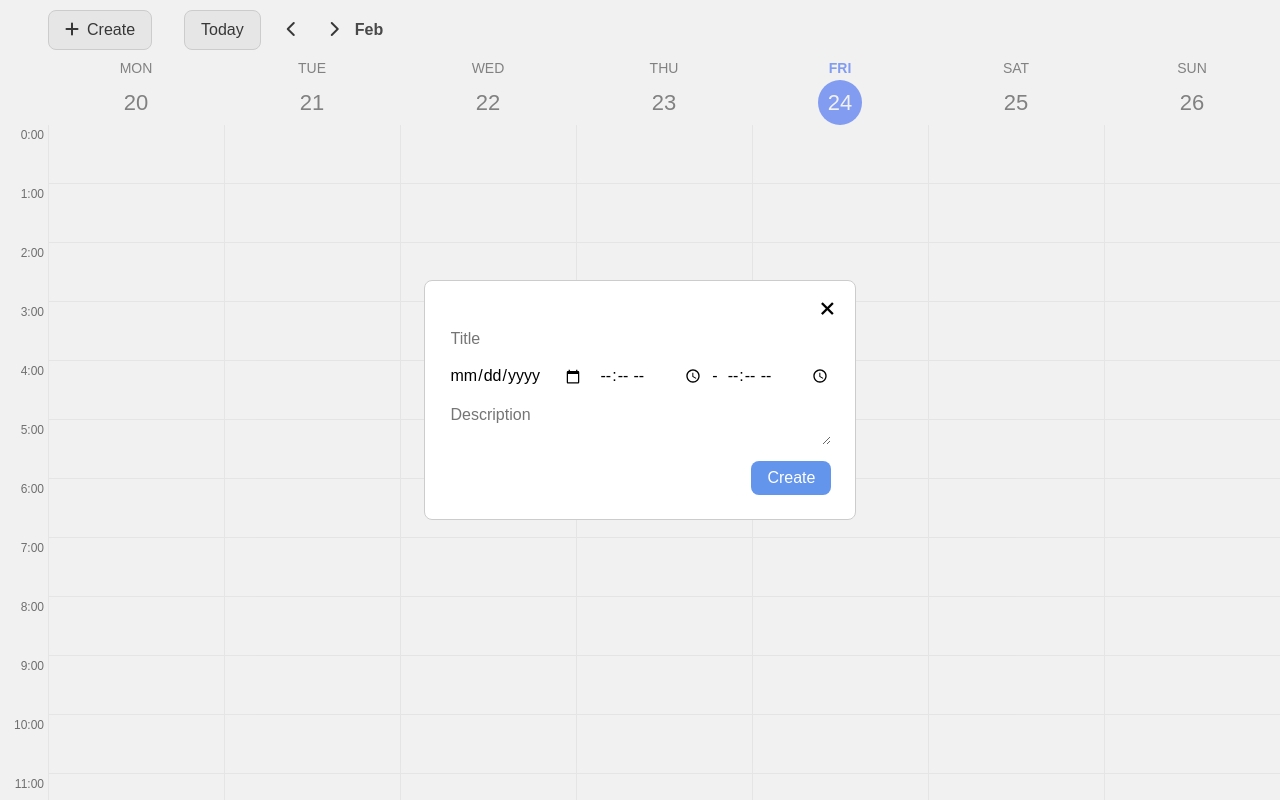
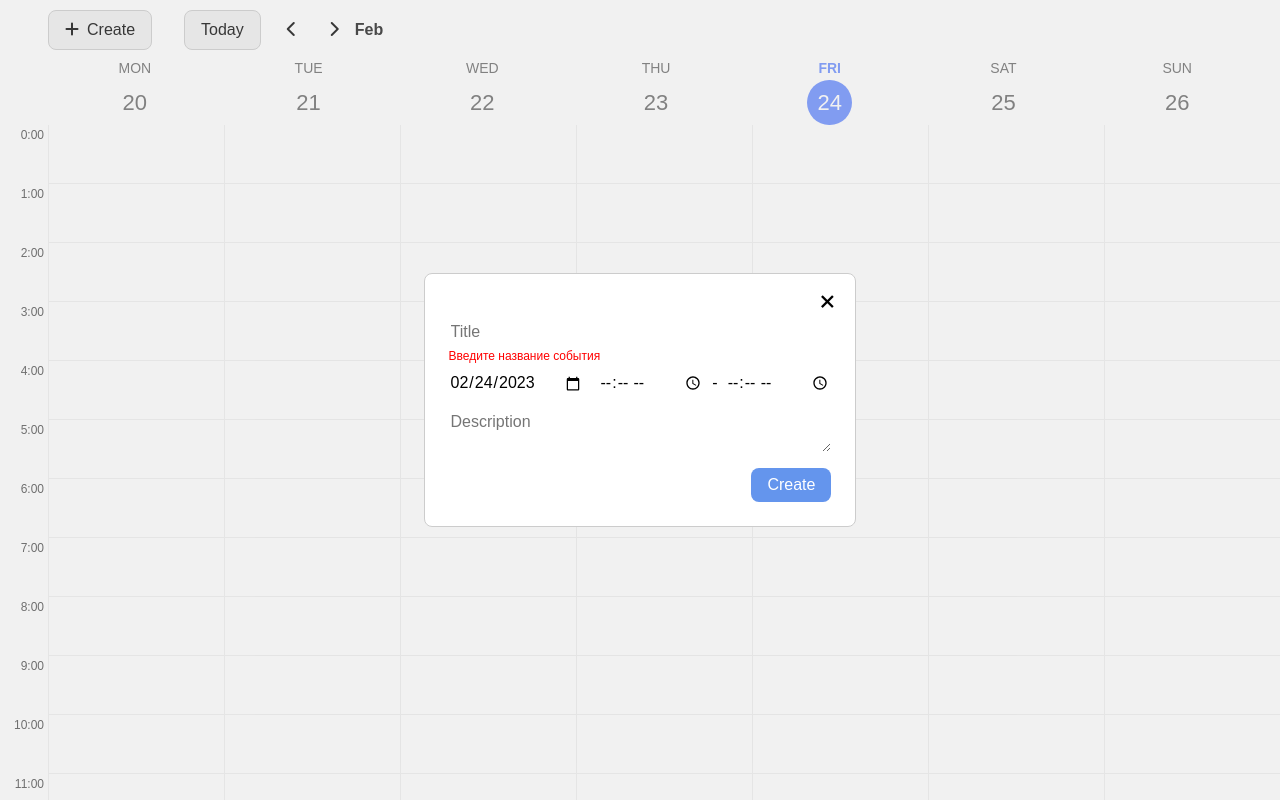
Before and after one commit to Kluy/react-calendar, a React app: page / in a window 1280 px wide. Both pictures are taken after a click on the button "Create". Built offline with nearby package versions, Linux system fonts and the light colour scheme; no server answers.

Commit message:
fix1_240223

```diff
--- a/src/App.jsx
+++ b/src/App.jsx
@@ -4,7 +4,6 @@ import Calendar from './components/calendar/Calendar.jsx';
 import Modal from './components/modal/Modal.jsx';
 import moment from 'moment';
 import { fetchData } from './gateway/gateway.js';
-
 import { getWeekStartDate, generateWeekRange } from '../src/utils/dateUtils.js';
 
 import './common.scss';
@@ -16,15 +15,15 @@ const App = () => {
   const [events, setEvents] = useState([]);
 
   const getEvents = () => {
-    fetchData().then((result) => {
+    fetchData().then(result => {
       setEvents(
-        result.map((event) => {
+        result.map(event => {
           return {
             ...event,
             dateFrom: new Date(event.dateFrom),
             dateTo: new Date(event.dateTo),
           };
-        })
+        }),
       );
     });
   };
@@ -53,9 +52,7 @@ const App = () => {
   const currentMonthName =
     weekDates[0].getDate() < weekDates[6].getDate()
       ? moment(weekDates[0]).format('MMM')
-      : moment(weekDates[0]).format('MMM') +
-        ' - ' +
-        moment(weekDates[6]).format('MMM');
+      : moment(weekDates[0]).format('MMM') + ' - ' + moment(weekDates[6]).format('MMM');
 
   return (
     <>
@@ -67,9 +64,7 @@ const App = () => {
         onSubtractWeek={handleSubtractWeek}
       />
       <Calendar onGetEvents={getEvents} events={events} weekDates={weekDates} />
-      {isModalOpen ? (
-        <Modal onGetEvents={getEvents} onIsModalOpen={handleIsModalOpen} />
-      ) : null}
+      {isModalOpen ? <Modal events={events} onIsModalOpen={handleIsModalOpen} /> : null}
     </>
   );
 };
--- a/src/components/calendar/calendar.scss
+++ b/src/components/calendar/calendar.scss
@@ -7,6 +7,7 @@
     display: flex;
     height: 100px;
     padding-left: 48px;
+    padding-right: 16px;
   }
 
   &__body {
--- a/src/components/modal/Modal.jsx
+++ b/src/components/modal/Modal.jsx
@@ -1,22 +1,42 @@
 import React, { useState } from 'react';
 import { postEvent } from '../../gateway/gateway';
 import PropTypes from 'prop-types';
+import moment from 'moment';
 import './modal.scss';
 
-const Modal = ({ onIsModalOpen, onGetEvents }) => {
+const Modal = ({ onIsModalOpen, events }) => {
+  console.log(events);
+
   const [eventData, setEventData] = useState({
     title: '',
     description: '',
-    date: '',
+    date: moment().format('YYYY-MM-DD'),
     startTime: '',
     endTime: '',
   });
 
-  const handleCreateEvent = (e) => {
-    e.preventDefault();
   const dateFrom = new Date(`${eventData.date}T${eventData.startTime}`);
   const dateTo = new Date(`${eventData.date}T${eventData.endTime}`);
+  const totalTime =
+    (dateTo.getHours() - dateFrom.getHours()) * 60 + (dateTo.getMinutes() - dateFrom.getMinutes());
+
+  console.log(events.filter(event => event.dateFrom.getDate() === dateFrom.getDate()));
+
+  const handleCreateEvent = e => {
+    e.preventDefault();
+
+    console.log(events.filter(event => event.dateFrom.getDate() === dateFrom.getDate()));
+
+    const filteredArr = events.filter(event => event.dateFrom.getDate() === dateFrom.getDate());
+    // const filteredArr2 = events.filter(event => event.dateFrom.getDate() === dateFrom.getDate()).find(event => );
+
     const { title, description } = eventData;
+
+    if (eventData.startTime > eventData.endTime) {
+      alert('Событие заканчивается раньше чем начинается');
+    } else if (totalTime > 360) {
+      alert('Событие дольше 6 часов');
+    } else {
       postEvent({
         title,
         description,
@@ -24,9 +44,10 @@ const Modal = ({ onIsModalOpen, onGetEvents }) => {
         dateTo,
       }).then(() => onGetEvents());
       onIsModalOpen();
+    }
   };
 
-  const handleSetEventData = (e) => {
+  const handleSetEventData = e => {
     setEventData({ ...eventData, [e.target.name]: e.target.value });
   };
 
@@ -46,6 +67,11 @@ const Modal = ({ onIsModalOpen, onGetEvents }) => {
               value={eventData.title}
               onChange={handleSetEventData}
             />
+            {eventData.title ? (
+              ''
+            ) : (
+              <div className="event-form__validation">Введите название события</div>
+            )}
             <div className="event-form__time">
               <input
                 type="date"
@@ -69,6 +95,11 @@ const Modal = ({ onIsModalOpen, onGetEvents }) => {
                 value={eventData.endTime}
                 onChange={handleSetEventData}
               />
+              {totalTime > 360 ? (
+                <div className="event-form__validation">The event must be shorter then 6 hours</div>
+              ) : (
+                ''
+              )}
             </div>
             <textarea
               name="description"
@@ -78,6 +109,9 @@ const Modal = ({ onIsModalOpen, onGetEvents }) => {
               onChange={handleSetEventData}
             ></textarea>
             <button
+              disabled={
+                !eventData.title || !eventData.date || !eventData.endTime || !eventData.startTime
+              }
               type="submit"
               className="event-form__submit-btn"
               onClick={handleCreateEvent}
--- a/src/components/modal/modal.scss
+++ b/src/components/modal/modal.scss
@@ -38,6 +38,12 @@
     border: none;
   }
 
+  &__validation {
+    margin-left: 8px;
+    font-size: 12px;
+    color: red;
+  }
+
   &__submit-btn {
     margin: 8px;
     margin-left: auto;
```
Also changed, not shown: 1 other file (tests, documents, lock files or other folders). Lines whose indentation alone changed are shown as unchanged.
